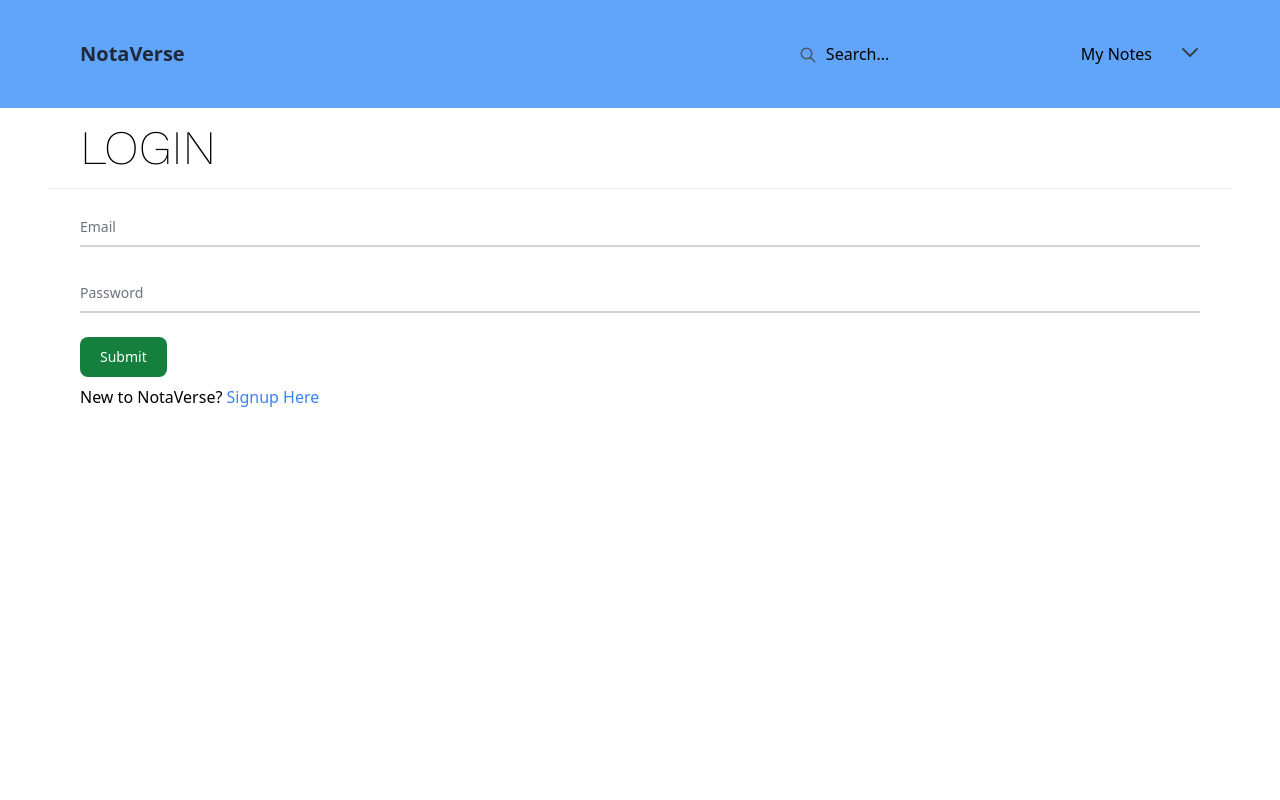
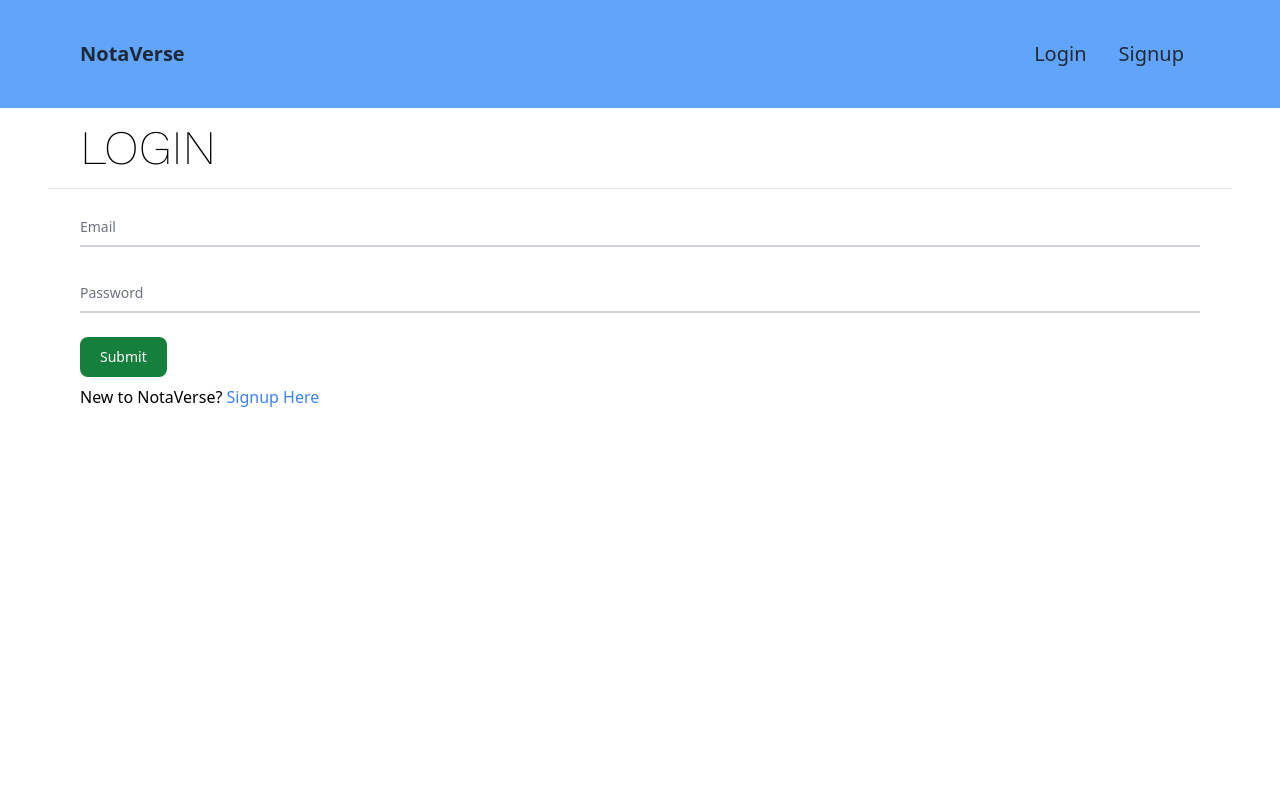
Before and after one commit to sooraj1002/NotaVerse, a React (Vite) app in the folder frontend/: page /login in a window 1280 px wide. Shown: the top 800 px of the page. Built offline with nearby package versions, Linux system fonts and the light colour scheme.

Commit message:
added auth context and made related changes

```diff
--- a/frontend/src/App.tsx
+++ b/frontend/src/App.tsx
@@ -5,38 +5,11 @@ import MyNotes from "./Pages/MyNotes/MyNotes";
 import Login from "./Pages/Login/Login";
 import Signup from "./Pages/Signup/Signup";
 import Navbar from "./Components/Navbar/Navbar";
-import { useEffect, useState } from "react";
-import jwt_decode from "jwt-decode";
-
-interface JwtPayload {
-  exp: number;
-  name: string;
-}
 
 export default function App() {
-  const [name, setName] = useState<string>("");
-  const token = localStorage.getItem("accessToken");
-
-  const checkToken = async () => {
-    if (token) {
-      try {
-        const decoded: JwtPayload = await jwt_decode(token);
-        if (decoded.exp * 1000 > Date.now()) {
-          setName(decoded.name);
-          console.log(name);
-        }
-      } catch (error) {
-        console.log("token has expired");
-      }
-    }
-  };
-
-  useEffect(() => {
-    checkToken();
-  }, []);
   return (
     <>
-      <Navbar name={name} />
+      <Navbar />
       <Router>
         <Routes>
           <Route path="/" element={<LandingPage />} />
--- a/frontend/src/Components/Navbar/Navbar.tsx
+++ b/frontend/src/Components/Navbar/Navbar.tsx
@@ -1,16 +1,22 @@
-import React from "react";
+import React, { useState } from "react";
+import { useAuth } from "../../Context/AuthContext";
 
-interface NavbarProps {
-  name: string;
-}
+const Navbar: React.FC = () => {
+  const [isMenuOpen, setIsMenuOpen] = useState<boolean>(false);
+  const { user, logout } = useAuth();
 
-const Navbar: React.FC<NavbarProps> = ({ name }) => {
+  const toggleMenu = () => {
+    setIsMenuOpen(!isMenuOpen);
+  };
+
   return (
     <nav className="flex justify-between px-20 py-10 items-center bg-blue-400">
       <a href="/">
         <h1 className="text-xl text-gray-800 font-bold">NotaVerse</h1>
       </a>
       <div className="flex items-center">
+        {user ? (
+          <>
             <div className="flex items-center border-black">
               <svg
                 xmlns="http://www.w3.org/2000/svg"
@@ -35,13 +41,15 @@ const Navbar: React.FC<NavbarProps> = ({ name }) => {
               />
             </div>
             <ul className="flex items-center space-x-6">
-          <li className="font-semibold text-gray-700"></li>
               <li>
                 <a href="/mynotes">My Notes</a>
               </li>
               <li className="group relative">
-            <button className="flex items-center space-x-1 text-gray-700 group-hover:text-blue-500">
-              <span>{name}</span>
+                <button
+                  className="flex items-center space-x-1 text-gray-700 group-hover:text-blue-500"
+                  onClick={toggleMenu}
+                >
+                  <span>{user.name}</span>
                   <svg
                     xmlns="http://www.w3.org/2000/svg"
                     className="h-5 w-5"
@@ -55,10 +63,15 @@ const Navbar: React.FC<NavbarProps> = ({ name }) => {
                     />
                   </svg>
                 </button>
-            <ul className="absolute hidden space-y-2 mt-2 py-2 bg-white border border-gray-200 rounded shadow-lg group-hover:block transition-opacity duration-300 opacity-0 group-hover:opacity-100">
+                <div
+                  className="absolute space-y-2 mt-2 py-2 bg-white border border-gray-200 rounded shadow-lg group-hover:block transition-opacity duration-300 opacity-0 group-hover:opacity-100"
+                  style={{ visibility: isMenuOpen ? "visible" : "hidden" }}
+                  onClick={toggleMenu}
+                >
+                  <ul>
                     <li>
                       <a
-                  href="#"
+                        href="/profile"
                         className="block px-4 py-2 text-gray-700 hover:text-blue-500"
                       >
                         My Profile
@@ -66,15 +79,30 @@ const Navbar: React.FC<NavbarProps> = ({ name }) => {
                     </li>
                     <li>
                       <a
-                  href="#"
+                        href="/login"
                         className="block px-4 py-2 text-gray-700 hover:text-blue-500"
+                        onClick={logout}
                       >
                         Logout
                       </a>
                     </li>
                   </ul>
+                </div>
               </li>
             </ul>
+          </>
+        ) : (
+          <>
+            <div className="flex items-center border-black">
+              <span className="mx-4 text-xl text-gray-800 ">
+                <a href="/login">Login</a>
+              </span>
+              <span className="mx-4 text-xl text-gray-800 ">
+                <a href="/signup">Signup</a>
+              </span>
+            </div>
+          </>
+        )}
       </div>
     </nav>
   );
--- /dev/null
+++ b/frontend/src/Context/AuthContext.tsx
@@ -0,0 +1,94 @@
+import {
+  createContext,
+  useContext,
+  useState,
+  useEffect,
+  ReactNode,
+} from "react";
+import jwt_decode from "jwt-decode";
+
+// Define the types for your user and AuthContext
+interface User {
+  sub: string;
+  email: string;
+  name: string;
+  exp: number;
+}
+
+interface AuthContextType {
+  user: User | null;
+  login: (token: string) => void;
+  logout: () => void;
+  expired: () => boolean;
+}
+
+const AuthContext = createContext<AuthContextType | undefined>(undefined);
+
+export function useAuth() {
+  const context = useContext(AuthContext);
+  if (!context) {
+    throw new Error("useAuth must be used within an AuthProvider");
+  }
+  return context;
+}
+
+interface AuthProviderProps {
+  children: ReactNode;
+}
+
+export function AuthProvider({ children }: AuthProviderProps) {
+  const [user, setUser] = useState<User | null>(null);
+
+  useEffect(() => {
+    const token = localStorage.getItem("accessToken");
+    if (token) {
+      const decodedUser = decodeToken(token);
+      if (decodedUser) {
+        setUser(decodedUser);
+      }
+    }
+  }, []);
+
+  function decodeToken(token: string) {
+    try {
+      const decoded = jwt_decode<User>(token);
+      return decoded;
+    } catch (error) {
+      return null;
+    }
+  }
+
+  function login(token: string) {
+    const decodedUser = decodeToken(token);
+    if (decodedUser) {
+      setUser(decodedUser);
+      localStorage.setItem("accessToken", token);
+    }
+  }
+
+  function logout() {
+    setUser(null);
+    localStorage.removeItem("accessToken");
+  }
+
+  function expired() {
+    if (user) {
+      if (user.exp * 1000 > Date.now()) {
+        return false;
+      } else {
+        return true;
+      }
+    } else {
+      return true;
+    }
+  }
+
+  const value: AuthContextType = {
+    user,
+    login,
+    logout,
+    expired,
+  };
+
+  return <AuthContext.Provider value={value}>{children}</AuthContext.Provider>;
+}
--- a/frontend/src/Pages/Login/Login.tsx
+++ b/frontend/src/Pages/Login/Login.tsx
@@ -2,17 +2,11 @@ import { Link, useNavigate } from "react-router-dom";
 import InputBox from "../../Components/InputBox/InputBox";
 import PageTemplate from "../../Components/PageTemplate/PageTemplate";
 import { useEffect, useState } from "react";
-import jwt_decode from "jwt-decode";
+import { useAuth } from "../../Context/AuthContext";
 
 interface UserData {
   email: string;
   password: string;
-}
-
-interface JwtPayload {
-  sub: number;
-  email: string;
-  exp: number;
 }
 
 const Login = () => {
@@ -21,21 +15,14 @@ const Login = () => {
     password: "",
   });
 
-  const token = localStorage.getItem("accessToken");
+  const navigate = useNavigate();
+  const { user, login, expired } = useAuth();
+
   useEffect(() => {
-    if (token) {
-      try {
-        const decoded: JwtPayload = jwt_decode(token);
-        if (decoded.exp * 1000 > Date.now()) {
-          navigate("/mynotes");
-        }
-      } catch (error) {
-        console.log("token has expired");
-      }
+    if (user && !expired()) {
+      navigate("/mynotes");
     }
-  }, [token]);
-
-  const navigate = useNavigate();
+  }, [user, expired]);
 
   const handleChange = (name: string, value: string) => {
     setUserData((prevUserData) => ({
@@ -55,11 +42,10 @@ const Login = () => {
     }
 
     const backendURL = import.meta.env.VITE_BACKEND_LINK;
-
     try {
       const response = await fetch(`${backendURL}/auth/login`, {
         method: "POST",
-        Navbars: {
+        headers: {
           "Content-Type": "application/json",
         },
         body: JSON.stringify(userData),
@@ -69,7 +55,7 @@ const Login = () => {
       const accessToken = responseData.access_token;
 
       if (response.ok) {
-        localStorage.setItem("accessToken", accessToken);
+        login(accessToken);
         navigate("/mynotes");
       } else {
         alert("Please Enter Correct Email and Password");
--- a/frontend/src/Pages/MyNotes/MyNotes.tsx
+++ b/frontend/src/Pages/MyNotes/MyNotes.tsx
@@ -3,7 +3,7 @@ import PageTemplate from "../../Components/PageTemplate/PageTemplate";
 import Card from "../../Components/Card/Card";
 import { useEffect, useState } from "react";
 import axios from "axios";
-import jwt_decode from "jwt-decode";
+import { useAuth } from "../../Context/AuthContext";
 
 interface Note {
   _id: string;
@@ -12,16 +12,8 @@ interface Note {
   category: string;
 }
 
-interface JwtPayload {
-  sub: number;
-  email: string;
-  exp: number;
-  name: string;
-}
-
 const MyNotes = () => {
   const [notes, setNotes] = useState<Note[]>([]);
-  const [name, setName] = useState<String>("");
 
   const fetchNotes = async () => {
     try {
@@ -35,36 +27,21 @@ const MyNotes = () => {
     }
   };
 
-  const token = localStorage.getItem("accessToken");
   const navigate = useNavigate();
-
-  const checkToken = async () => {
-    if (token) {
-      try {
-        const decoded: JwtPayload = await jwt_decode(token);
-        // console.log(decoded);
-        if (decoded.exp * 1000 > Date.now()) {
-          setName(decoded.name);
-          console.log(name);
-          return true;
-        } else {
-          return false;
-        }
-      } catch (error) {
-        console.log("token has expired");
-      }
-    }
-  };
+  const { user, expired } = useAuth();
 
   useEffect(() => {
-    fetchNotes();
-    if (!checkToken()) {
-      alert("Session has expired, login again");
+    console.log(expired());
+    console.log(user);
+
+    if (expired() || !user) {
       navigate("/login");
     }
+
+    fetchNotes();
   }, []);
 
-  const title = `Welcome back ${name}`;
+  const title = `Welcome back Sooraj`;
   return (
     <PageTemplate title={title}>
       <Link to="create">
--- a/frontend/src/Pages/Signup/Signup.tsx
+++ b/frontend/src/Pages/Signup/Signup.tsx
@@ -2,7 +2,7 @@ import { Link, useNavigate } from "react-router-dom";
 import InputBox from "../../Components/InputBox/InputBox";
 import PageTemplate from "../../Components/PageTemplate/PageTemplate";
 import { useEffect, useState } from "react";
-import jwt_decode from "jwt-decode";
+import { useAuth } from "../../Context/AuthContext";
 
 interface UserData {
   firstName: string;
@@ -10,12 +10,6 @@ interface UserData {
   email: string;
   password: string;
   confirmPassword: string;
-}
-
-interface JwtPayload {
-  sub: number;
-  email: string;
-  exp: number;
 }
 
 const Signup = () => {
@@ -27,22 +21,14 @@ const Signup = () => {
     confirmPassword: "",
   });
 
-  const token = localStorage.getItem("accessToken");
+  const navigate = useNavigate();
+  const { user, login, expired } = useAuth();
+
   useEffect(() => {
-    if (token) {
-      try {
-        const decoded: JwtPayload = jwt_decode(token);
-        console.log(decoded);
-        if (decoded.exp * 1000 > Date.now()) {
-          navigate("/mynotes");
-        }
-      } catch (error) {
-        console.log("token has expired");
-      }
+    if (user && !expired()) {
+      navigate("/mynotes");
     }
-  }, []);
-
-  const navigate = useNavigate();
+  }, [user, expired]);
 
   const handleChange = (name: string, value: string) => {
     setUserData((prevUserData) => ({
@@ -71,7 +57,7 @@ const Signup = () => {
     try {
       const response = await fetch(`${backendURL}/auth/signup`, {
         method: "POST",
-        Navbars: {
+        headers: {
           "Content-Type": "application/json",
         },
         body: JSON.stringify(userData),
@@ -81,7 +67,7 @@ const Signup = () => {
       const accessToken = responseData.access_token;
 
       if (response.ok) {
-        localStorage.setItem("accessToken", accessToken);
+        login(accessToken);
         navigate("/mynotes");
       } else {
         alert("Email Already Exists, use another Email Id");
--- a/frontend/src/main.tsx
+++ b/frontend/src/main.tsx
@@ -1,10 +1,13 @@
-import React from 'react'
-import ReactDOM from 'react-dom/client'
-import App from './App.tsx'
-import './index.css'
+import React from "react";
+import ReactDOM from "react-dom/client";
+import App from "./App.tsx";
+import "./index.css";
+import { AuthProvider } from "./Context/AuthContext.tsx";
 
-ReactDOM.createRoot(document.getElementById('root')!).render(
+ReactDOM.createRoot(document.getElementById("root")!).render(
   <React.StrictMode>
-    <App />
-  </React.StrictMode>,
-)
+    <AuthProvider>
+      <App />
+    </AuthProvider>
+  </React.StrictMode>
+);
```
Also changed, not shown: 1 other file (tests, documents, lock files or other folders). Lines whose indentation alone changed are shown as unchanged.
